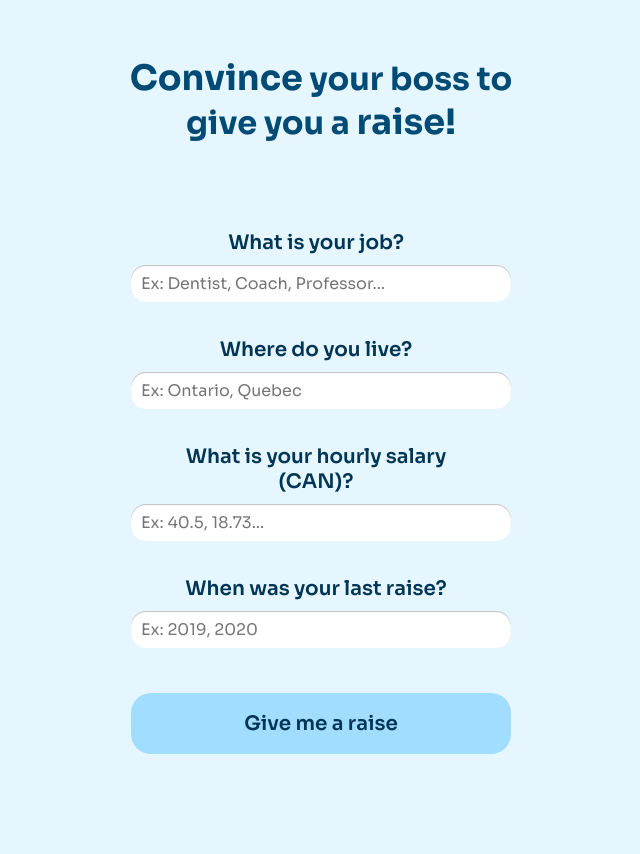
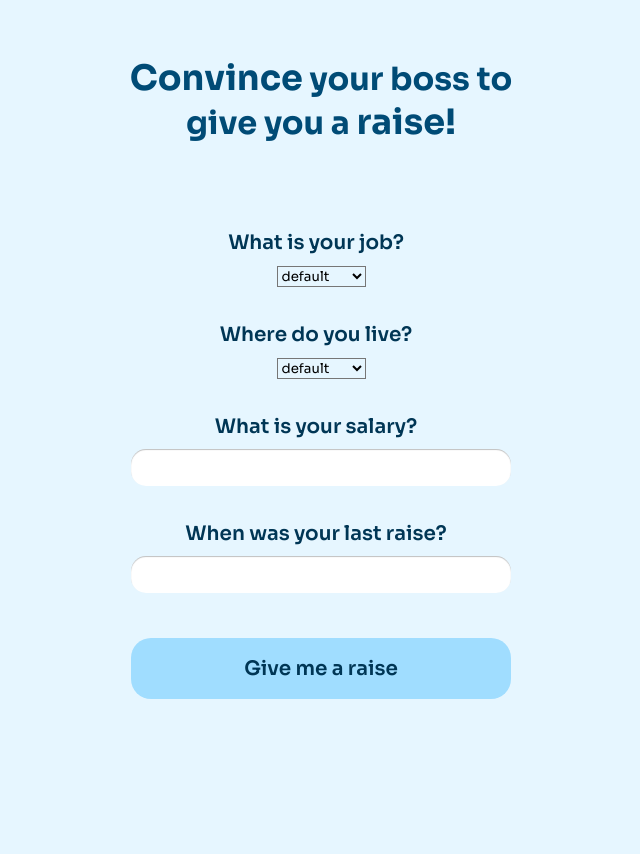
Before and after one commit to jada-ke/Hackathon_2022, a Flask app: page / in a window 1280 px wide. Shown: the whole page, without its empty margins (319-959 px from the left). After the commit the page ends 699 px from the top, so only its background shows below. Run offline with Flask 2, Linux system fonts and the light colour scheme.

Commit message:
Update landingPage.html

```diff
--- a/templates/landingPage.html
+++ b/templates/landingPage.html
@@ -4,7 +4,7 @@
 <head>
     <meta charset="UTF-8">
     <meta http-equiv="X-UA-Compatible" content="IE=edge">
-    <link rel= "stylesheet" type= "text/css" href= "{{ url_for('static',filename='landingPage.css') }}">
+    <link rel="stylesheet" href="landingPage.css">
     <meta name="viewport" content="width=device-width, initial-scale=1.0">
     <link href="https://fonts.googleapis.com/css2?family=Sora:wght@100;200;300;400;500;600;700;800&display=swap"
         rel="stylesheet">
@@ -17,31 +17,44 @@
         <h1><span>Convince</span> your boss to give you a <span>raise!</span></h1>
     </div>
 
+
     <div class="form">
         <div class="sectionTwo">
             <div class="contactForm">
                 <div class="contact-Form">
 
-                    <form action="results" method="POST" class="contactForm">
+                    <form action="result.html" method="POST" class="contactForm">
 
                         <div class="inputBox">
                             <label>What is your job?</label>
-                            <input id="job" type="text" class="input" required="required" name="job" placeholder="Ex: Dentist, Coach, Professor...">
+
+                            <div class="custom-select">
+
+                                <select id="job">
+                                    <option value="default">default</option>
+                                </select>
+
+                            </div>
 
                         </div>
                         <div class="inputBox">
                             <label>Where do you live?</label>
-                            <input id="location" type="text" class="input" required="required" name="location" placeholder="Ex: Ontario, Quebec">
+
+                            <div class="custom-select">
+                                <select id="location">
+                                    <option value="default">default</option>
+                                </select>
+                            </div>
 
                         </div>
                         <div class="inputBox">
-                            <label>What is your hourly salary (CAN)?</label>
-                            <input id="salary" type="text" onkeypress="return (event.charCode !=8 && event.charCode ==0 || ( event.charCode == 46 || (event.charCode >= 48 && event.charCode <= 57)))" class="input" required="required" name="salary" placeholder="Ex: 40.5, 18.73...">
+                            <label>What is your salary?</label>
+                            <input id="salary" type="text" class="input" required="required" name="salary">
 
                         </div>
                         <div class="inputBox">
                             <label>When was your last raise?</label>
-                            <input id="time" type="number" class="input" required="required" name="time" placeholder="Ex: 2019, 2020">
+                            <input id="time" type="text" class="input" required="required" name="time">
 
 
 
@@ -50,8 +63,8 @@
                             <input type="submit" value="Give me a raise" class="btn">
                         </div>
 
+                    </form>
 
-                    </form>
 
                 </div>
             </div>
@@ -62,6 +75,32 @@
     </div>
 
 
+    <script>
+
+        var select = document.getElementById("job"),
+            arr = ["html", "css", "java", "javascript", "php", "c++", "node.js", "ASP", "JSP", "SQL"];
+
+        for (var i = 0; i < arr.length; i++) {
+            var option = document.createElement("OPTION"),
+                txt = document.createTextNode(arr[i]);
+            option.appendChild(txt);
+            option.setAttribute("value", arr[i]);
+            select.insertBefore(option, select.lastChild);
+        }
+
+        var select = document.getElementById("location"),
+            arr = ["html", "css", "java", "javascript", "php", "c++", "node.js", "ASP", "JSP", "SQL"];
+
+        for (var i = 0; i < arr.length; i++) {
+            var option = document.createElement("OPTION"),
+                txt = document.createTextNode(arr[i]);
+            option.appendChild(txt);
+            option.setAttribute("value", arr[i]);
+            select.insertBefore(option, select.lastChild);
+        }
+
+    </script>
+
 </body>
 
 </html>
```
